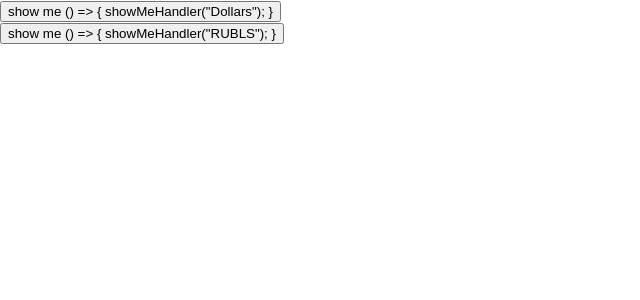
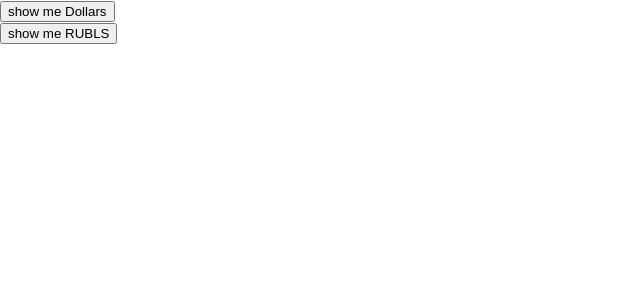
Before and after one commit to Pronat/microtasks, a React (Create React App) app: page / in a window 1280 px wide. Shown: the top 300 px of the page, without its empty margins (0-640 px from the left). Built offline with nearby package versions, Linux system fonts and the light colour scheme.

Commit message:
button-5

```diff
--- a/src/App.tsx
+++ b/src/App.tsx
@@ -16,13 +16,13 @@ function App() {
     ])
 
     const showMeHandler = (currency: string) => {
-        console.log(`Sow me ${currency}`)
+        console.log(`Show me ${currency}`)
     }
 
     return (
         <div className={"App"}>
-            <Button title={()=>{showMeHandler('Dollars')}}/>
-            <Button title={()=>{showMeHandler('RUBLS')}}/>
+            <Button title={'Dollars'}/>
+            <Button title={'RUBLS'}/>
 
         </div>
     );
--- a/src/components/Button.tsx
+++ b/src/components/Button.tsx
@@ -1,7 +1,8 @@
 import React from 'react';
 
 type ButtonType = {
-    title: () => void
+    title: string
+    callBack: () => void
 }
 
 export const Button = (props: ButtonType) => {
```
